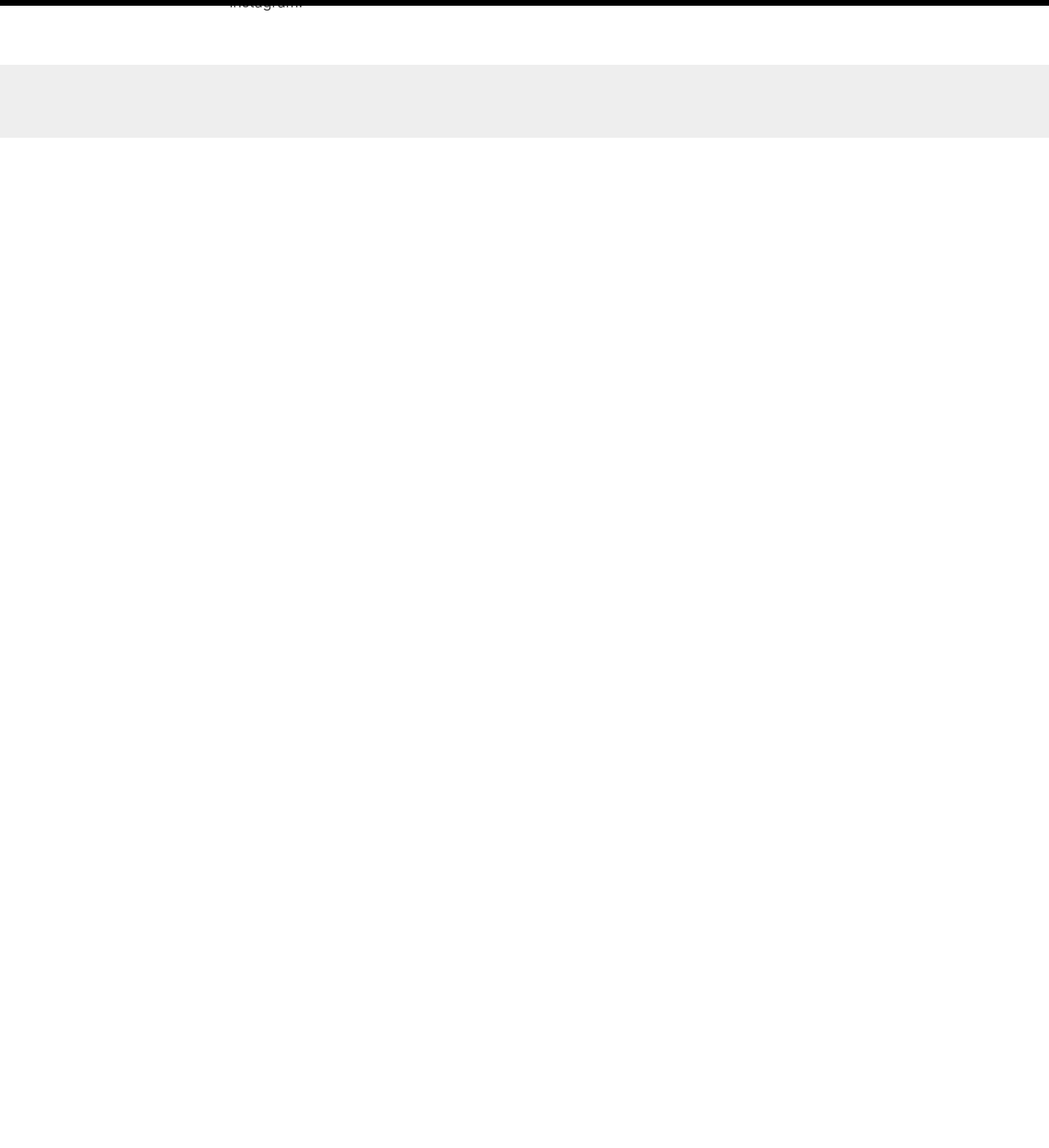
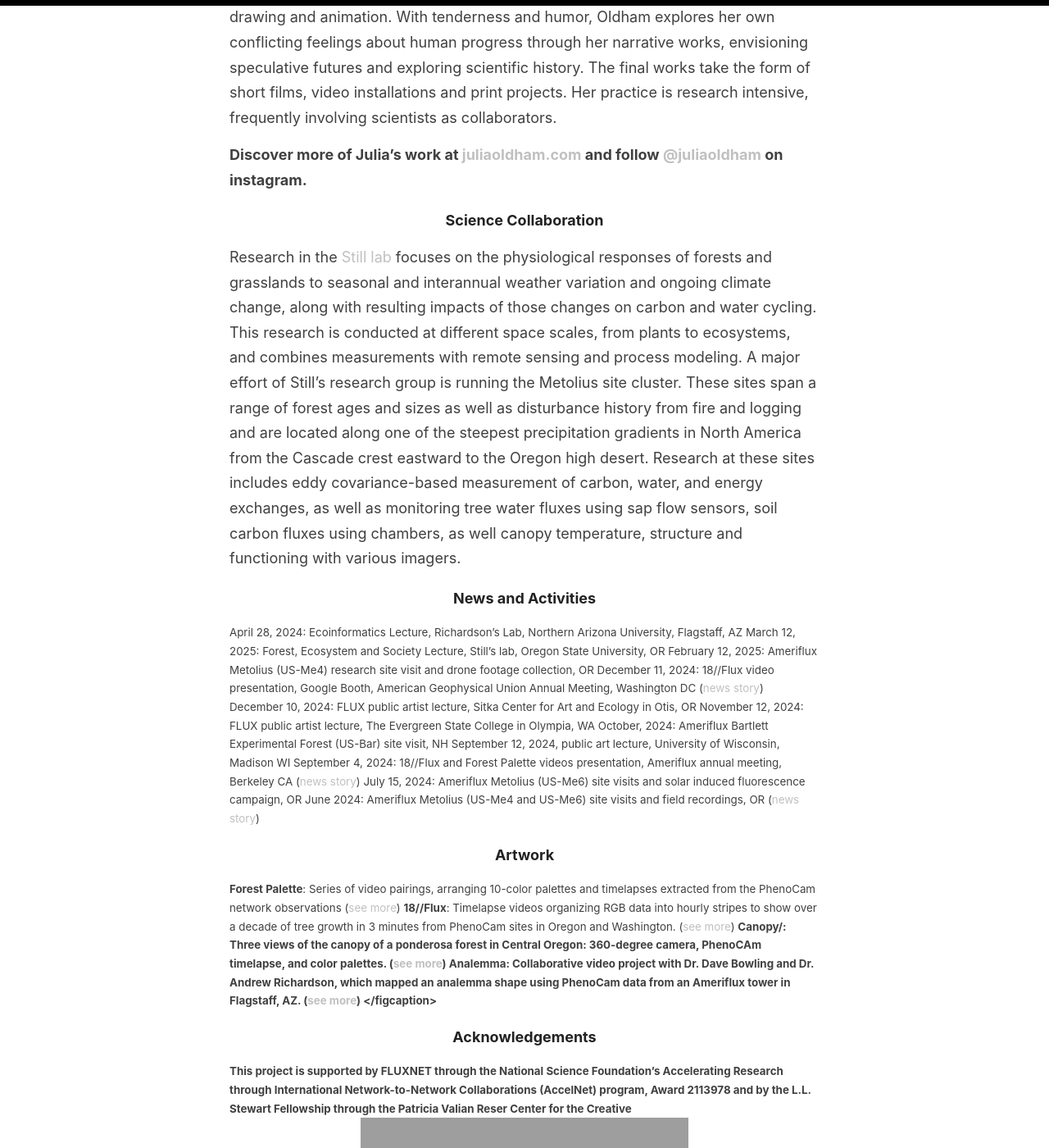
Before and after one commit to fluxnetart/fluxnetart.github.io, a Jekyll site: the page built from _posts/2024-10-08-Julia.md, in a window 1280 px wide and 1400 px high, scrolled down 1242 px. Shown: the whole window at 82% size. Built offline with Jekyll 4.4.1, drawn with Linux system fonts in a browser that asks for light colours; before the commit the page ends 1410 px from its top, so only the background shows below that; some of the changed text lies outside the part shown.

Commit message:
update profile

```diff
--- a/_posts/2024-10-08-Julia.md
+++ b/_posts/2024-10-08-Julia.md
@@ -11,8 +11,56 @@
 </figure>
 
 
-<h4>Bio</h4>
+<h4>Project</h4>
+
+<b>FLUX</b> is a multi-channel video installation that explores ecological cycles through color data using a range of lens-based technologies. By transforming scientific imagery and field data into immersive visual experiences, Julia’s artwork offers a dynamic and expansive visual examination of changing landscapes in the Pacific Northwest.
+
+
+<h4>Artist Bio</h4>
 
 Working in a range of digital media, <b><a href="https://www.juliaoldham.com/">Julia Oldham</a></b> visualizes the uneasy collision of nature and technology in a fragile world. She documents extant environments such as the Chernobyl Exclusion Zone in Ukraine, clear cut forests in Oregon, and swaths of derelict wilderness in New York City, and she also builds fictional worlds through drawing and animation. With tenderness and humor, Oldham explores her own conflicting feelings about human progress through her narrative works, envisioning speculative futures and exploring scientific history. The final works take the form of short films, video installations and print projects. Her practice is research intensive, frequently involving scientists as collaborators.
 
-Discover more of Julia's work at <a href="http://www.juliaoldham.com">juliaoldham.com</a> and follow <a href="https://www.instagram.com/juliaoldham/">@juliaoldham</a> on instagram.
+<b>Discover more of Julia's work at <a href="http://www.juliaoldham.com">juliaoldham.com</a> and follow <a href="https://www.instagram.com/juliaoldham/">@juliaoldham</a> on instagram.</b>
+
+
+<h4>Science Collaboration</h4>
+
+Research in the <a href="https://directory.forestry.oregonstate.edu/people/still-chris">Still lab</a> focuses on the physiological responses of forests and grasslands to seasonal and interannual weather variation and ongoing climate change, along with resulting impacts of those changes on carbon and water cycling. This research is conducted at different space scales, from plants to ecosystems, and combines measurements with remote sensing and process modeling. A major effort of Still’s research group is running the Metolius site cluster. These sites span a range of forest ages and sizes as well as disturbance history from fire and logging and are located along one of the steepest precipitation gradients in North America from the Cascade crest eastward to the Oregon high desert. Research at these sites includes eddy covariance-based measurement of carbon, water, and energy exchanges, as well as monitoring tree water fluxes using sap flow sensors, soil carbon fluxes using chambers, as well canopy temperature, structure and functioning with various imagers.
+
+
+<h4>News and Activities</h4>
+
+<figcaption style="font-size: 20;">
+April 28, 2024: Ecoinformatics Lecture, Richardson’s Lab, Northern Arizona University, Flagstaff, AZ
+March 12, 2025: Forest, Ecosystem and Society Lecture, Still’s lab, Oregon State University, OR
+February 12, 2025: Ameriflux Metolius (US-Me4) research site visit and drone footage collection, OR
+December 11, 2024: 18//Flux video presentation, Google Booth, American Geophysical Union Annual Meeting, Washington DC (<a href="https://fluxnetart.github.io/agumeeting/">news story</a>)
+December 10, 2024: FLUX public artist lecture, Sitka Center for Art and Ecology in Otis, OR
+November 12, 2024: FLUX public artist lecture, The Evergreen State College in Olympia, WA
+October, 2024: Ameriflux Bartlett Experimental Forest (US-Bar) site visit, NH
+September 12, 2024, public art lecture, University of Wisconsin, Madison WI
+September 4, 2024: 18//Flux and Forest Palette videos presentation, Ameriflux annual meeting, Berkeley CA (<a href="https://fluxnetart.github.io/amerifluxmeeting/">news story</a>)
+July 15, 2024: Ameriflux Metolius (US-Me6) site visits and solar induced fluorescence campaign, OR
+June 2024: Ameriflux Metolius (US-Me4 and US-Me6) site visits and field recordings, OR (<a href="https://fluxnetart.github.io/me4-kickoff/">news story</a>)
+</figcaption>
+
+
+<h4>Artwork</h4>
+
+<figcaption style="font-size: 20;">
+<b>Forest Palette</b>: Series of video pairings, arranging 10-color palettes and timelapses extracted from the PhenoCam network observations (<a href="https://www.instagram.com/p/DGwQiA0SVQI/?utm_source=ig_web_copy_link&igsh=MzRlODBiNWFlZA==">see more</a>)
+<b>18//Flux</b>: Timelapse videos organizing RGB data into hourly stripes to show over a decade of tree growth in 3 minutes from PhenoCam sites in Oregon and Washington. (<a href="https://vimeo.com/1004954176">see more</a>)
+<b>Canopy/<b>: Three views of the canopy of a ponderosa forest in Central Oregon: 360-degree camera, PhenoCAm timelapse, and color palettes. (<a href="https://vimeo.com/juliaoldham">see more</a>)
+<b>Analemma</b>: Collaborative video project with Dr. Dave Bowling and Dr. Andrew Richardson, which mapped an analemma shape using PhenoCam data from an Ameriflux tower in Flagstaff, AZ. (<a href="https://www.instagram.com/reel/DAT5M72SUvb/?utm_source=ig_web_copy_link&igsh=MzRlODBiNWFlZA==">see more</a>)
+</figcaption>
+
+
+<h4>Acknowledgements</h4>
+
+<figcaption>
+This project is supported by FLUXNET through the National Science Foundation’s Accelerating Research through International Network-to-Network Collaborations (AccelNet) program, Award 2113978 and by the L.L. Stewart Fellowship through the Patricia Valian Reser Center for the Creative
+</figcaption>
+
+<figure style="text-align: center;">
+  <img src="https://fluxnetart.github.io/images/Julia_logos.png">
+</figure>
```
